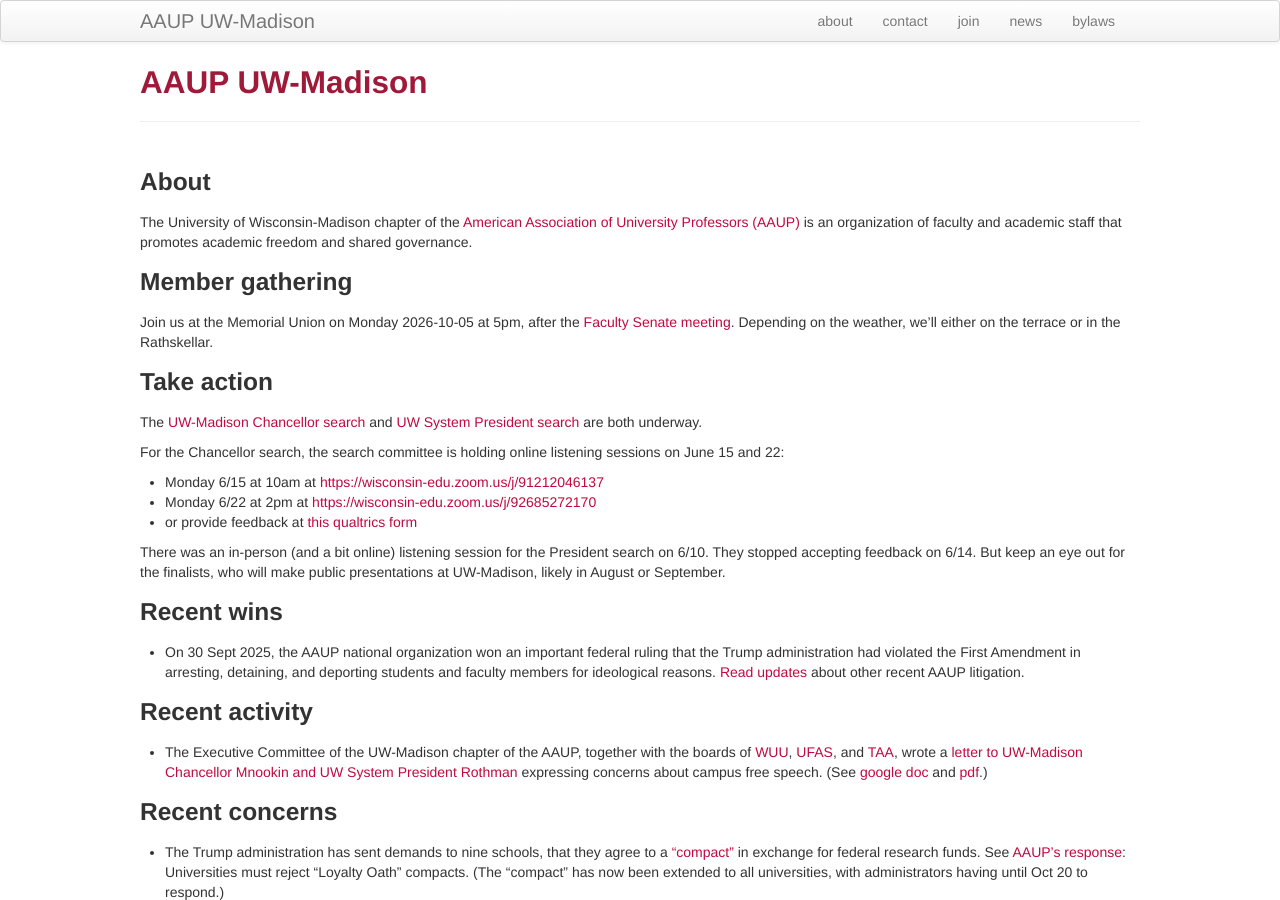
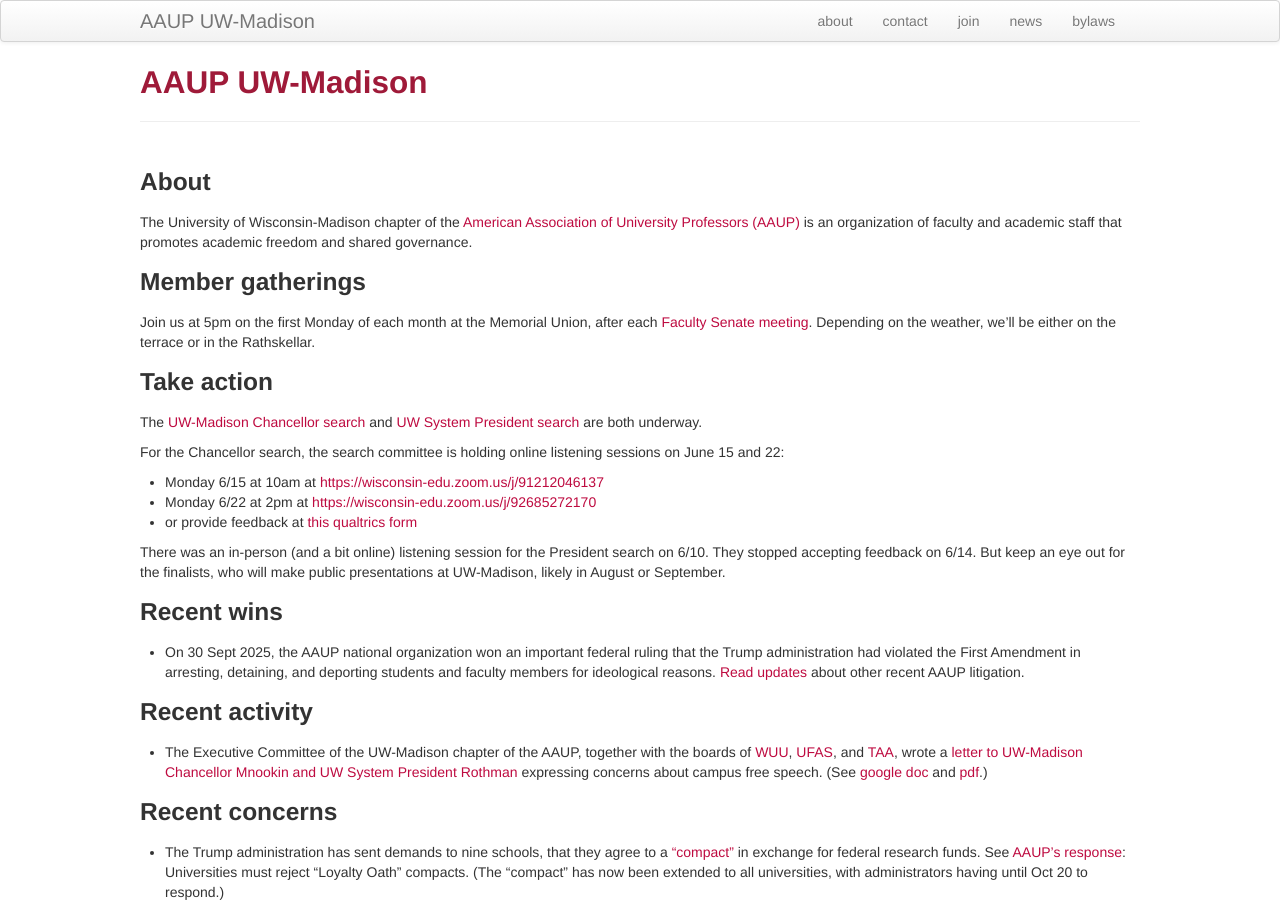
Before and after one commit to aaupmadison/aaupmadison.github.io, a Jekyll site: the page built from index.md, in a window 1280 px wide and 900 px high. Built offline with Jekyll 4.4.1, drawn with Linux system fonts in a browser that asks for light colours.

Commit message:
index.md: edit info about member gatherings

```diff
--- a/index.md
+++ b/index.md
@@ -10,11 +10,11 @@ The University of Wisconsin-Madison chapter of the <a href="https://aaup.org">Am
 Association of University Professors (AAUP)</a> is an organization of faculty and
 academic staff that promotes academic freedom and shared governance.
 
-### Member gathering
+### Member gatherings
 
-Join us at the Memorial Union on Monday 2026-10-05 at 5pm, after the
+Join us at 5pm on the first Monday of each month at the Memorial Union, after each
 [Faculty Senate meeting](https://kb.wisc.edu/sof/page.php?id=92716).
-Depending on the weather, we'll either on the terrace or in the
+Depending on the weather, we'll be either on the terrace or in the
 Rathskellar.
 
 
```
